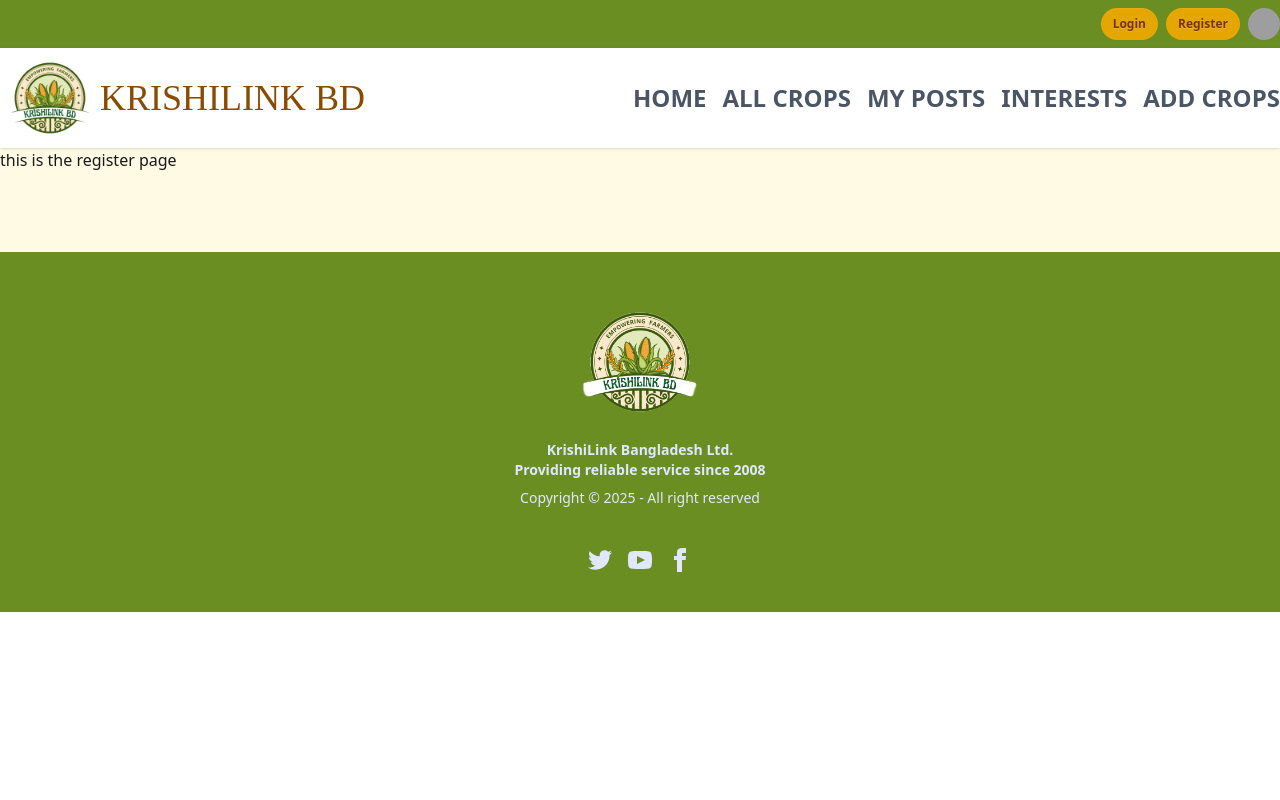
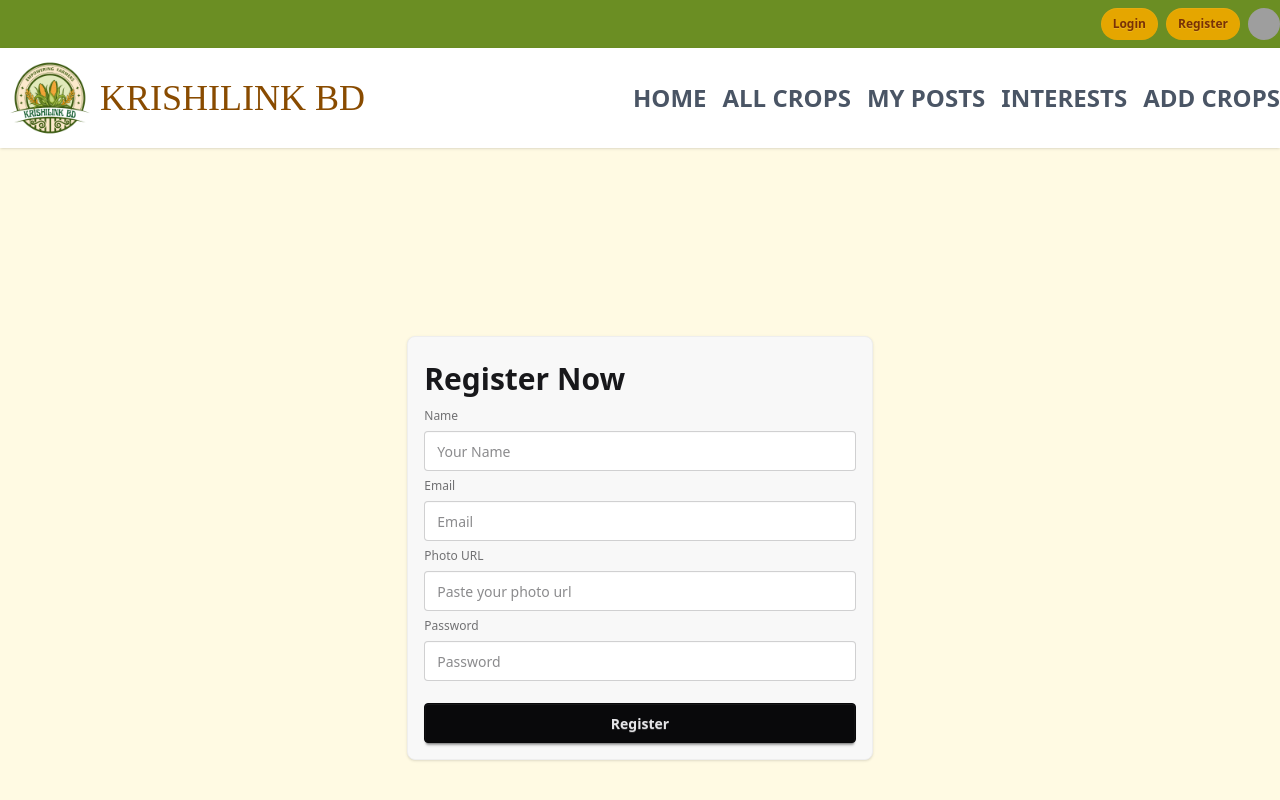
Before and after one commit to tahajid36/KrishiLink-Web, a React (Vite) app: page /register in a window 1280 px wide. Shown: the top 800 px of the page. Built offline with nearby package versions, Linux system fonts and the light colour scheme; no server answers; grey boxes are pictures that could not be loaded; a web font is replaced by a local one.

Commit message:
login and logout functionality

```diff
--- a/package.json
+++ b/package.json
@@ -11,10 +11,12 @@
   },
   "dependencies": {
     "@tailwindcss/vite": "^4.1.17",
+    "firebase": "^12.5.0",
     "react": "^19.1.1",
     "react-dom": "^19.1.1",
     "react-icons": "^5.5.0",
     "react-router": "^7.9.5",
+    "sweetalert2": "^11.26.3",
     "swiper": "^12.0.3",
     "tailwindcss": "^4.1.17"
   },
--- a/src/Components/Navbar.jsx
+++ b/src/Components/Navbar.jsx
@@ -1,57 +1,87 @@
-import React from "react";
+import React, { use } from "react";
 import { NavLink } from "react-router";
 import Container from "./Container";
-import logo from '../assets/logo.png'
+import logo from "../assets/logo.png";
+import { AuthContext } from "../Layout/AuthProvider";
 
 const Navbar = () => {
+  const { user, LogOut , setLoading} = use(AuthContext);
+
+  const handleSignOut = () => {
+    LogOut()
+      .then(() => {
+        setLoading(true)
+        console.log("sign out successfully");
+        //sign out successfully
+      })
+      .catch((err) => console.log(err.message));
+  };
   const links = (
     <>
-      <NavLink to={'/login'}>
-        <button className="btn btn-sm rounded-full hover:bg-green-700 hover:text-white border-none btn-active btn-warning">
+      <NavLink to={"/login"}>
+        <button className="btn mr-2 btn-sm rounded-full hover:bg-green-700 hover:text-white border-none btn-active btn-warning">
           Login
         </button>
       </NavLink>
-      <NavLink to={'/register'}>
+      <NavLink to={"/register"}>
         <button className="btn btn-sm rounded-full hover:bg-green-700 hover:text-white border-none btn-active btn-warning">
           Register
         </button>
       </NavLink>
     </>
   );
-  const routelinks = <>
-  <NavLink to={'/'}><a className="text-2xl font-semibold text-gray-600">HOME</a></NavLink>
-  <NavLink><a className="text-2xl font-semibold text-gray-600"  >ALL CROPS</a></NavLink>
-  <NavLink><a className="text-2xl font-semibold text-gray-600" >MY POSTS</a></NavLink>
-  <NavLink><a className="text-2xl font-semibold text-gray-600" >INTERESTS</a></NavLink>
-  <NavLink><a className="text-2xl font-semibold text-gray-600" >ADD CROPS</a></NavLink>
-
-
-  </>
+  const routelinks = (
+    <>
+      <NavLink to={"/"}>
+        <a className="text-2xl font-semibold text-gray-600">HOME</a>
+      </NavLink>
+      <NavLink>
+        <a className="text-2xl font-semibold text-gray-600">ALL CROPS</a>
+      </NavLink>
+      <NavLink>
+        <a className="text-2xl font-semibold text-gray-600">MY POSTS</a>
+      </NavLink>
+      <NavLink>
+        <a className="text-2xl font-semibold text-gray-600">INTERESTS</a>
+      </NavLink>
+      <NavLink>
+        <a className="text-2xl font-semibold text-gray-600">ADD CROPS</a>
+      </NavLink>
+    </>
+  );
   return (
     <div className="">
       <div className=" bg-[#6B8E23]">
         <Container>
-          <div className="flex justify-end space-x-2 py-2">{links}
-            <img className="w-8 rounded-full" src="https://imgs.search.brave.com/_nEZY0ggsXymJkCMwgQEbBMRC10cVAbo2UUA60UCgEc/rs:fit:860:0:0:0/g:ce/aHR0cHM6Ly90My5m/dGNkbi5uZXQvanBn/LzAxLzQ2LzkxLzEy/LzM2MF9GXzE0Njkx/MTIyN19qNVdqZXBi/QkFjM3VpOHdOVVho/c0dZc1BwYXBhdTFO/VC5qcGc" alt="logo" />
+          <div className="flex justify-end space-x-2 py-2">
+            {user ? (
+              <button
+                onClick={handleSignOut}
+                className="btn btn-sm rounded-full hover:bg-green-700 hover:text-white border-none btn-active btn-warning"
+              >
+                Log Out
+              </button>
+            ) : (<div>{links} </div>)}
+            <img
+              className="w-8 rounded-full"
+              src="https://imgs.search.brave.com/_nEZY0ggsXymJkCMwgQEbBMRC10cVAbo2UUA60UCgEc/rs:fit:860:0:0:0/g:ce/aHR0cHM6Ly90My5m/dGNkbi5uZXQvanBn/LzAxLzQ2LzkxLzEy/LzM2MF9GXzE0Njkx/MTIyN19qNVdqZXBi/QkFjM3VpOHdOVVho/c0dZc1BwYXBhdTFO/VC5qcGc"
+              alt="logo"
+            />
           </div>
         </Container>
       </div>
       <div className="bg-white shadow-sm">
         <Container>
-            <div className="flex justify-between items-center">
+          <div className="flex justify-between items-center">
             <div className="flex items-center">
-            <img className="w-25" src={logo} alt="" />
-            <h1 className="text-4xl font-bold text-yellow-800 nav-font">KRISHILINK BD</h1>
+              <img className="w-25" src={logo} alt="" />
+              <h1 className="text-4xl font-bold text-yellow-800 nav-font">
+                KRISHILINK BD
+              </h1>
             </div>
             {/* route div here all links  */}
-            <div className="space-x-4 ">
-                {routelinks}
-
-
-            </div>
-
-            </div>
-
+            <div className="space-x-4 ">{routelinks}</div>
+          </div>
         </Container>
       </div>
     </div>
--- /dev/null
+++ b/src/Layout/AuthProvider.jsx
@@ -0,0 +1,57 @@
+import { createContext, useEffect, useState } from "react";
+import React from 'react';
+import app from "./firebase.config";
+import { createUserWithEmailAndPassword, getAuth, onAuthStateChanged, signInWithEmailAndPassword, signOut } from "firebase/auth";
+
+
+export const AuthContext = createContext()
+const auth = getAuth(app)
+
+
+
+const AuthProvider = ({children}) => {
+    const [user, setUser] = useState([])
+    const [loading, setLoading] = useState(false)
+
+    const SignUp = (email, password) => {
+        return createUserWithEmailAndPassword(auth, email, password)
+    }
+
+    const SignIn = (email, password) => {
+        return signInWithEmailAndPassword(auth, email, password)
+    }
+    const LogOut = () => {
+       return signOut(auth)
+    }
+
+    useEffect(()=>{
+        const unsubscribe = onAuthStateChanged(auth, (currentUser)=> {
+            setLoading(false)
+            setUser(currentUser)
+        })
+        return ()=> {
+            unsubscribe()
+        }
+    }, [])
+
+
+
+
+
+    const authInfo = {
+        SignUp,
+        user,
+        setUser,
+        SignIn,
+        LogOut,
+        loading,
+        setLoading
+
+    }
+
+    return (
+        <AuthContext value={authInfo}> {children}</AuthContext>
+    );
+};
+
+export default AuthProvider;
--- /dev/null
+++ b/src/Layout/firebase.config.js
@@ -0,0 +1,18 @@
+// Import the functions you need from the SDKs you need
+import { initializeApp } from "firebase/app";
+// TODO: Add SDKs for Firebase products that you want to use
+// https://firebase.google.com/docs/web/setup#available-libraries
+
+// Your web app's Firebase configuration
+const firebaseConfig = {
+  apiKey: "AIzaSyCGox-y1pJDYoETzCO_0udzDZfLF08WmeU",
+  authDomain: "krishilink-c85d4.firebaseapp.com",
+  projectId: "krishilink-c85d4",
+  storageBucket: "krishilink-c85d4.firebasestorage.app",
+  messagingSenderId: "754087803497",
+  appId: "1:754087803497:web:29a84ae771e7a958a380f8"
+};
+
+// Initialize Firebase
+const app = initializeApp(firebaseConfig);
+export default app
--- a/src/Pages/Login.jsx
+++ b/src/Pages/Login.jsx
@@ -1,9 +1,42 @@
-import React from 'react';
+import React, { use } from 'react';
+import { AuthContext } from '../Layout/AuthProvider';
 
 const Login = () => {
+    const {SignIn, setUser, setLoading} = use(AuthContext)
+
+    const handleSignIn = (e)=> {
+        e.preventDefault()
+        const email = e.target.email.value;
+        const password = e.target.password.value;
+        console.log(email , password)
+
+        SignIn(email, password)
+        .then(result => {
+            setLoading(true)
+            console.log(result.user)
+            setUser(result.user)
+
+
+        })
+        .catch(error=> {
+            console.log(error.message)
+        })
+
+    }
     return (
-        <div>
-            <h1>this is login page</h1>
+        <div className='min-h-screen flex flex-col justify-center items-center'>
+            <form onSubmit={handleSignIn} className="fieldset bg-base-200 border-base-300 shadow-sm rounded-box w-4/11 border p-4">
+  <legend className="fieldset-legend text-3xl items-center">Login Here</legend>
+
+  <label className="label">Email</label>
+  <input name='email' type="email" className="input w-full" placeholder="Email" />
+
+  <label className="label">Password</label>
+  <input name='password' type="password" className="input w-full" placeholder="Password" />
+  <p> <a href="">Forgot Password</a></p>
+
+  <button className="btn btn-neutral mt-4">Login</button>
+</form>
         </div>
     );
 };
--- a/src/Pages/Register.jsx
+++ b/src/Pages/Register.jsx
@@ -1,9 +1,82 @@
-import React from "react";
+import React, { use } from "react";
+import { AuthContext } from "../Layout/AuthProvider";
 
 const Register = () => {
-  return <div>
-    <h1>this is the register page</h1>
-  </div>;
+
+  const { SignUp, setUser, setLoading} = use(AuthContext)
+
+  const handleSignUp = (e)=> {
+    e.preventDefault()
+    const email = e.target.email.value;
+    const name = e.target.name.value;
+    const photo = e.target.photo.value;
+    const password = e.target.password.value;
+
+    console.log(email, password, photo, name)
+
+    SignUp(email, password)
+    .then(result => {
+      setLoading(true)
+      console.log(result.user)
+      setUser(result.user)
+    })
+    .catch(error=> {
+      console.log(error.message)
+    })
+
+  }
+
+
+
+
+
+
+
+
+
+  return (
+    <div className="min-h-screen flex flex-col justify-center items-center">
+      <form onSubmit={handleSignUp} className="fieldset bg-base-200 border-base-300 shadow-sm rounded-box w-4/11 border p-4">
+        <legend className="fieldset-legend text-3xl items-center">
+          Register Now
+        </legend>
+
+        <label className="label">Name</label>
+        <input
+          name="name"
+          type="text"
+          className="input w-full"
+          placeholder="Your Name"
+        />
+
+        <label className="label">Email</label>
+        <input
+          name="email"
+          type="email"
+          className="input w-full"
+          placeholder="Email"
+        />
+
+        <label className="label">Photo URL</label>
+        <input
+          name="photo"
+          type="text"
+          className="input w-full"
+          placeholder="Paste your photo url"
+        />
+
+        <label className="label">Password</label>
+        <input
+          name="password"
+          type="password"
+          className="input w-full"
+          placeholder="Password"
+        />
+
+        <button className="btn btn-neutral mt-4">Register</button>
+      </form>
+    </div>
+  );
 };
 
 export default Register;
--- a/src/main.jsx
+++ b/src/main.jsx
@@ -3,11 +3,14 @@
 import './index.css'
 import { RouterProvider } from 'react-router'
 import { router } from './Routes.jsx'
+import AuthProvider from './Layout/AuthProvider.jsx'
 
 
 
 createRoot(document.getElementById('root')).render(
   <StrictMode>
+    <AuthProvider>
     <RouterProvider router={router}></RouterProvider>
+    </AuthProvider>
   </StrictMode>,
 )
```
Also changed, not shown: 1 other file (tests, documents, lock files or other folders).
